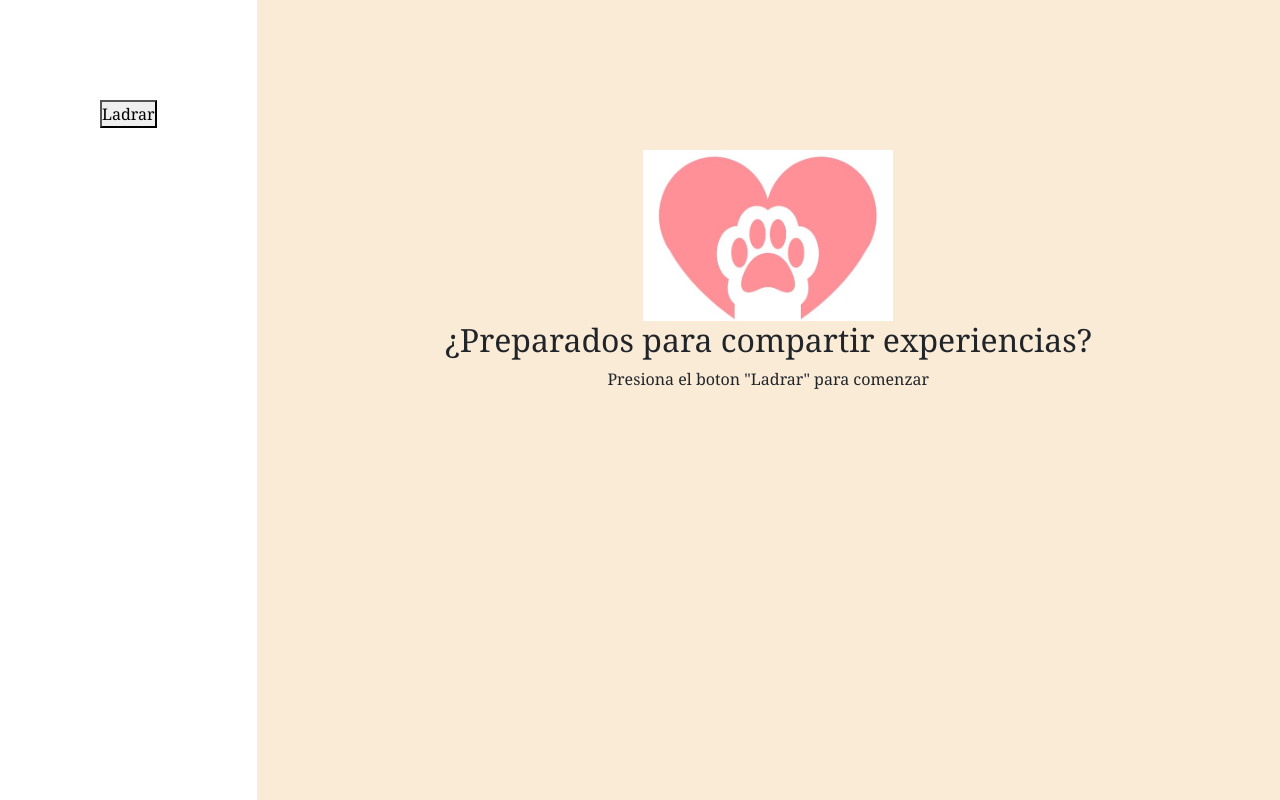
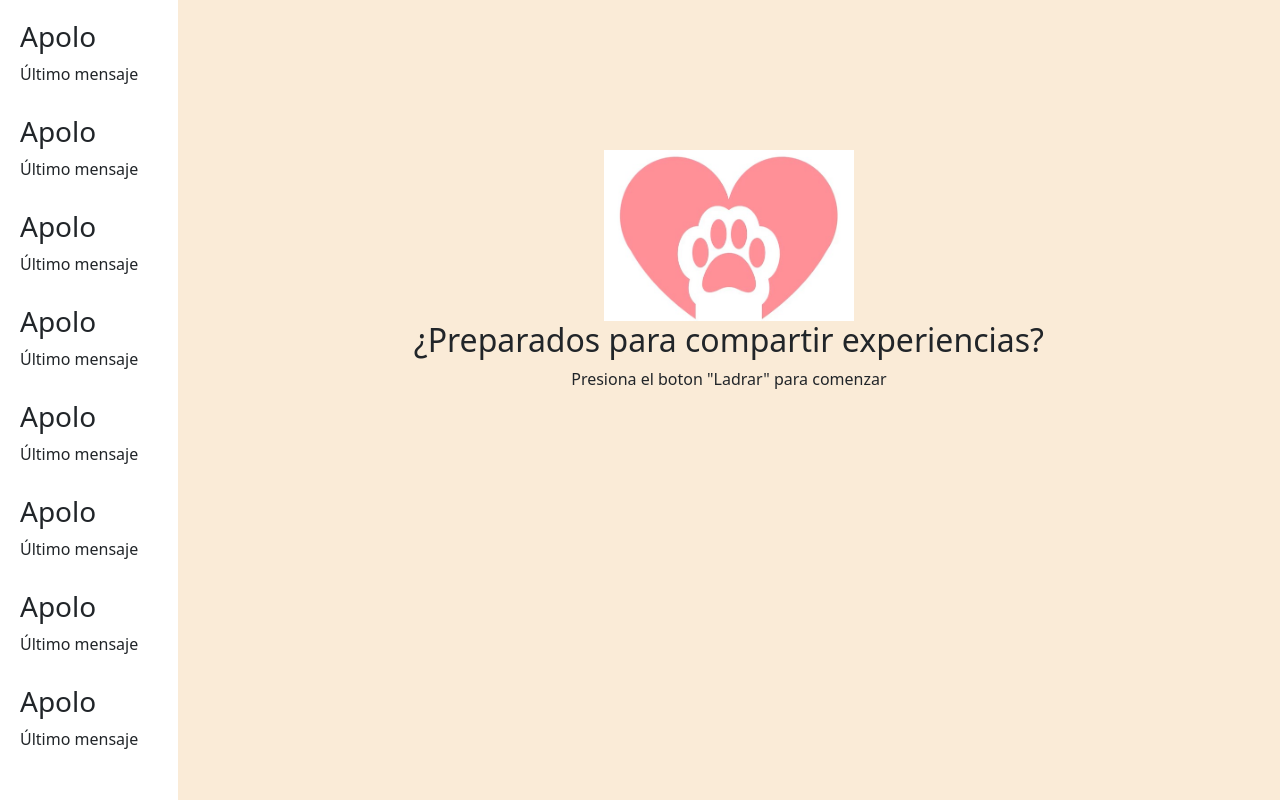
Before and after one commit to gfielstedt/Servicio-de-Mensajeria, a plain HTML site: page index.html in a window 1280 px wide. Drawn offline with nearby package versions, Linux system fonts and the light colour scheme.

Commit message:
contact in progress

```diff
--- a/assets/css/style.css
+++ b/assets/css/style.css
@@ -37,7 +37,6 @@ main {
 * {
   margin: 0;
   padding: 0;
-  font-family: Cambria, Cochin, Georgia, Times, "Times New Roman", serif;
 }
 main {
   display: flex;
@@ -52,6 +51,11 @@ main {
 .principal img {
   width: 250px;
 }
-.contactos{
-  padding: 100px;
+.contactos {
+  padding: 20px;
+  width: 200px;
 }
+.contactos .contacto {
+  display: block;
+  min-height: 95px;
+}
--- a/index.html
+++ b/index.html
@@ -18,7 +18,38 @@
 <body>
     <main>
         <section class="contactos">
-            <button>Ladrar</button>
+            <div class="contacto">
+                <h3>Apolo</h3>
+                <p>Último mensaje</p>
+            </div>
+            <div class="contacto">
+                <h3>Apolo</h3>
+                <p>Último mensaje</p>
+            </div>
+            <div class="contacto">
+                <h3>Apolo</h3>
+                <p>Último mensaje</p>
+            </div>
+            <div class="contacto">
+                <h3>Apolo</h3>
+                <p>Último mensaje</p>
+            </div>
+            <div class="contacto">
+                <h3>Apolo</h3>
+                <p>Último mensaje</p>
+            </div>
+            <div class="contacto">
+                <h3>Apolo</h3>
+                <p>Último mensaje</p>
+            </div>
+            <div class="contacto">
+                <h3>Apolo</h3>
+                <p>Último mensaje</p>
+            </div>
+            <div class="contacto">
+                <h3>Apolo</h3>
+                <p>Último mensaje</p>
+            </div>
         </section>
         <section class="principal">
             <img src="./assets/img/pata.jpg" alt="">
```
